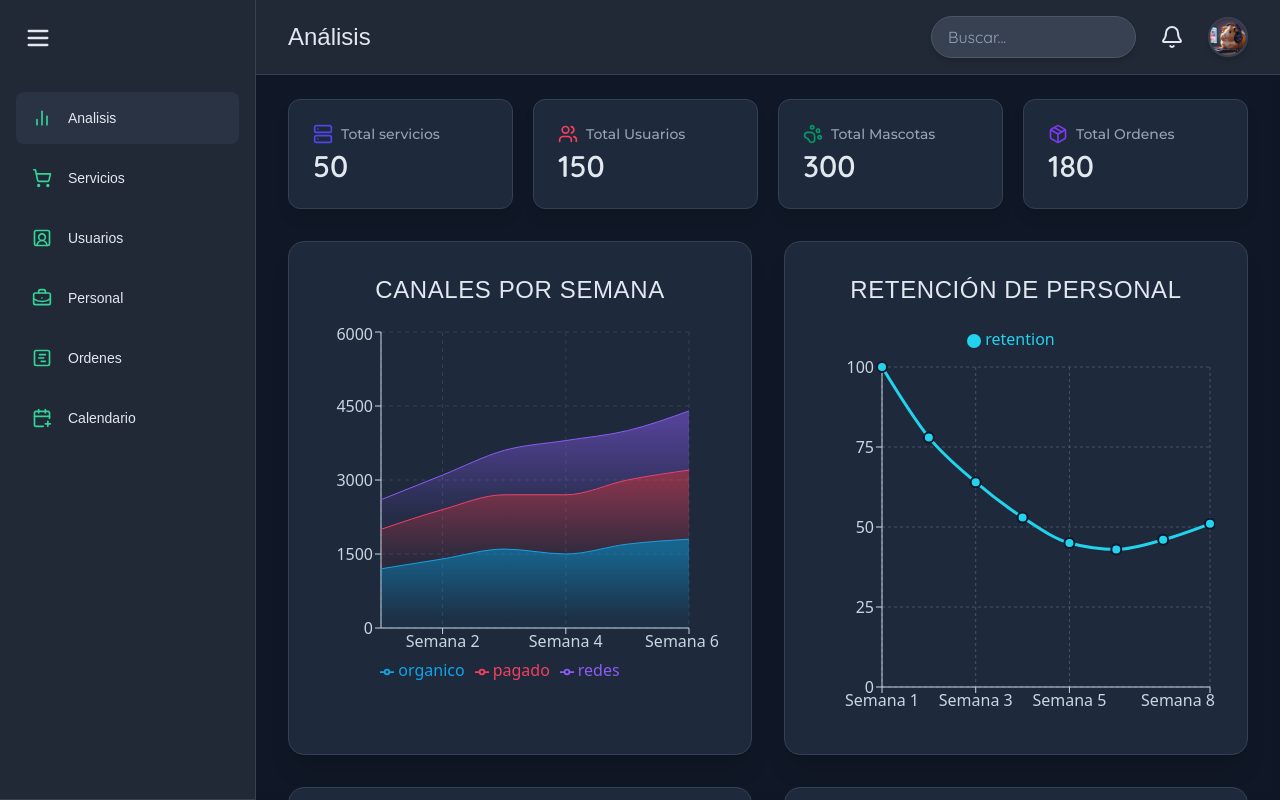
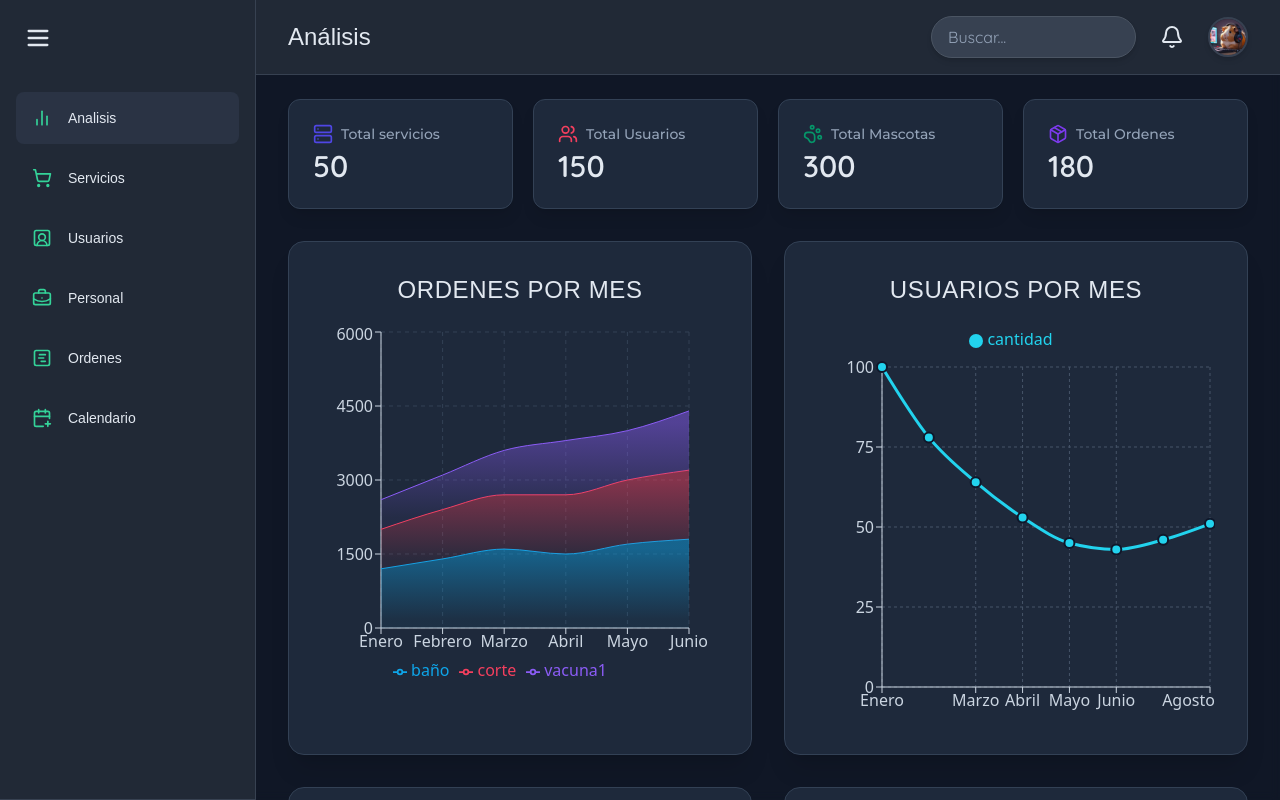
Before and after one commit to Jeremygim2002/01-dashboard-veterinario, a React (Vite) app: page / in a window 1280 px wide. Built offline with nearby package versions, Linux system fonts and the light colour scheme; a web font is replaced by a local one.

Commit message:
actualizar campo rol por especialidad en la tabla personal del frontend

```diff
--- a/src/components/analisis/GraficoAreas.jsx
+++ b/src/components/analisis/GraficoOrdenes.jsx
@@ -13,15 +13,15 @@ import {
 import Title from "../common/Titulo"
 
 const stackedData = [
-  { semana: "Semana 1", organico: 1200, pagado: 800, redes: 600 },
-  { semana: "Semana 2", organico: 1400, pagado: 1000, redes: 700 },
-  { semana: "Semana 3", organico: 1600, pagado: 1100, redes: 900 },
-  { semana: "Semana 4", organico: 1500, pagado: 1200, redes: 1100 },
-  { semana: "Semana 5", organico: 1700, pagado: 1300, redes: 1000 },
-  { semana: "Semana 6", organico: 1800, pagado: 1400, redes: 1200 },
+  { semana: "Enero", baño: 1200, corte: 800, vacuna1: 600 },
+  { semana: "Febrero", baño: 1400, corte: 1000, vacuna1: 700 },
+  { semana: "Marzo", baño: 1600, corte: 1100, vacuna1: 900 },
+  { semana: "Abril", baño: 1500, corte: 1200, vacuna1: 1100 },
+  { semana: "Mayo", baño: 1700, corte: 1300, vacuna1: 1000 },
+  { semana: "Junio", baño: 1800, corte: 1400, vacuna1: 1200 },
 ];
 
-const GraficoAreas = () => {
+const GraficoOrdenes = () => {
   return (
     <motion.div
       className="bg-slate-800 p-6 md:p-8 rounded-2xl shadow-xl border border-slate-700 transition-all duration-500"
@@ -29,7 +29,7 @@ const GraficoAreas = () => {
       animate={{ opacity: 1, scale: 1 }}
       transition={{ delay: 0.3, duration: 0.5, ease: "easeOut" }}
     >
-      <Title className="text-center tracking-wide mb-4" text="CANALES POR SEMANA" />
+      <Title className="text-center tracking-wide mb-4" text="ORDENES POR MES" />
       <div className="w-full h-[360px]">
         <ResponsiveContainer>
           <AreaChart data={stackedData} margin={{ top: 10, right: 30, left: 0, bottom: 0 }}>
@@ -60,9 +60,9 @@ const GraficoAreas = () => {
               labelStyle={{ color: "#E2E8F0", fontWeight: "600" }}
             />
             <Legend wrapperStyle={{ color: "#E2E8F0" }} />
-            <Area type="monotone" dataKey="organico" stackId="1" stroke="#0EA5E9" fill="url(#colorOrganico)" />
-            <Area type="monotone" dataKey="pagado" stackId="1" stroke="#F43F5E" fill="url(#colorPagado)" />
-            <Area type="monotone" dataKey="redes" stackId="1" stroke="#8B5CF6" fill="url(#colorRedes)" />
+            <Area type="monotone" dataKey="baño" stackId="1" stroke="#0EA5E9" fill="url(#colorOrganico)" />
+            <Area type="monotone" dataKey="corte" stackId="1" stroke="#F43F5E" fill="url(#colorPagado)" />
+            <Area type="monotone" dataKey="vacuna1" stackId="1" stroke="#8B5CF6" fill="url(#colorRedes)" />
           </AreaChart>
         </ResponsiveContainer>
       </div>
@@ -70,4 +70,4 @@ const GraficoAreas = () => {
   );
 };
 
-export default GraficoAreas;
+export default GraficoOrdenes;
--- a/src/components/analisis/GraficoServicios.jsx
+++ b/src/components/analisis/GraficoServicios.jsx
@@ -1,26 +1,32 @@
+// eslint-disable-next-line no-unused-vars
+import { motion } from "framer-motion";
 import {
-  LineChart,
-  Line,
-  XAxis,
-  YAxis,
-  CartesianGrid,
+  PieChart,
+  Pie,
+  Cell,
   Tooltip,
   Legend,
   ResponsiveContainer,
 } from "recharts";
-// eslint-disable-next-line no-unused-vars
-import { motion } from "framer-motion";
 import Title from "../common/Titulo"
 
-const userRetentionData = [
-  { name: "Semana 1", retention: 100 },
-  { name: "Semana 2", retention: 78 },
-  { name: "Semana 3", retention: 64 },
-  { name: "Semana 4", retention: 53 },
-  { name: "Semana 5", retention: 45 },
-  { name: "Semana 6", retention: 43 },
-  { name: "Semana 7", retention: 46 },
-  { name: "Semana 8", retention: 51 },
+const channelData = [
+  { name: "Consulta general y preventiva", value: 4200 },
+  { name: "Vacunación y desparasitación", value: 3000 },
+  { name: "Peluquería y estética", value: 2500 },
+  { name: "Fisioterapia y rehabilitación", value: 2000 },
+  { name: "Cirugías generales y especializadas", value: 1500 },
+  { name: "Hospitalización y cuidados intensivos", value: 1200 },
+];
+
+const COLORS = [
+  "#2563EB",
+  "#3B82F6",
+  "#60A5FA",
+  "#818CF8",
+  "#A78BFA",
+  "#C084FC",
+  "#E879F9",
 ];
 
 const GraficoServicios = () => {
@@ -29,54 +35,61 @@ const GraficoServicios = () => {
       className="bg-slate-800 p-6 md:p-8 rounded-2xl shadow-xl border border-slate-700 transition-all duration-500"
       initial={{ opacity: 0, scale: 0.9 }}
       animate={{ opacity: 1, scale: 1 }}
-      transition={{ delay: 0.3, duration: 0.6, ease: "easeOut" }}
+      transition={{ delay: 0.3, duration: 0.8, ease: "easeOut" }}
     >
-      <Title className="text-center tracking-wide mb-4" text="RETENCIÓN DE PERSONAL"/>
-      <div className="w-full h-[300px] sm:h-[350px] md:h-[400px]">
+      <Title className="text-center tracking-wide mb-4" text="SERVICIOS DISPONIBLES POR TIPO" />
+      <div className="w-full h-[320px] sm:h-[360px] md:h-[400px]">
         <ResponsiveContainer>
-          <LineChart data={userRetentionData}>
-            <CartesianGrid strokeDasharray="3 3" stroke="#475569" />
-            <XAxis dataKey="name" stroke="#CBD5E1" tick={{ fill: "#CBD5E1" }} />
-            <YAxis
-              stroke="#CBD5E1"
-              tick={{ fill: "#CBD5E1" }}
-              domain={[0, 100]}
-            />
+          <PieChart>
+            <Pie
+              data={channelData}
+              cx="45%"
+              cy="50%"
+              innerRadius={60}
+              outerRadius={100}
+              paddingAngle={3}
+              dataKey="value"
+              labelLine={false}
+              label={({ name, percent }) => (
+                <text
+                  style={{
+                    fill: "#CBD5E1",
+                    fontSize: "0.75rem",
+                    fontWeight: 500,
+                  }}
+                >
+                  {`${name}: ${(percent * 100).toFixed(1)}%`}
+                </text>
+              )}
+            >
+              {channelData.map((entry, index) => (
+                <Cell
+                  key={`cell-${index}`}
+                  fill={COLORS[index % COLORS.length]}
+                />
+              ))}
+            </Pie>
             <Tooltip
               contentStyle={{
-                backgroundColor: "#1E293B",
-                border: "1px solid #334155",
-                borderRadius: "10px",
+                backgroundColor: "#1e293b",
+                borderColor: "#475569",
+                borderRadius: "0.5rem",
               }}
-              itemStyle={{ color: "#22D3EE", fontWeight: 600 }}
-              labelStyle={{ color: "#E2E8F0", fontWeight: 500 }}
+              itemStyle={{ color: "#F8FAFC", fontWeight: "bold" }}
+              labelStyle={{ color: "#E2E8F0" }}
             />
             <Legend
-              verticalAlign="top"
-              height={40}
+              layout="vertical"
+              verticalAlign="middle"
+              align="right"
               iconType="circle"
-              wrapperStyle={{ color: "#E2E8F0" }}
+              wrapperStyle={{
+                color: "#E2E8F0",
+                fontSize: "0.875rem",
+                fontWeight: 500,
+              }}
             />
-            <Line
-              type="monotone"
-              dataKey="retention"
-              stroke="#22D3EE"
-              strokeWidth={3}
-              dot={{
-                r: 5,
-                fill: "#22D3EE",
-                stroke: "#0F172A",
-                strokeWidth: 2,
-              }}
-              activeDot={{
-                r: 8,
-                fill: "#22D3EE",
-                stroke: "#FACC15",
-                strokeWidth: 3,
-              }}
-              animationDuration={800}
-            />
-          </LineChart>
+          </PieChart>
         </ResponsiveContainer>
       </div>
     </motion.div>
--- /dev/null
+++ b/src/components/analisis/GraficoUsuarios.jsx
@@ -0,0 +1,86 @@
+import {
+  LineChart,
+  Line,
+  XAxis,
+  YAxis,
+  CartesianGrid,
+  Tooltip,
+  Legend,
+  ResponsiveContainer,
+} from "recharts";
+// eslint-disable-next-line no-unused-vars
+import { motion } from "framer-motion";
+import Title from "../common/Titulo"
+
+const userRetentionData = [
+  { name: "Enero", cantidad: 100 },
+  { name: "Febrero", cantidad: 78 },
+  { name: "Marzo", cantidad: 64 },
+  { name: "Abril", cantidad: 53 },
+  { name: "Mayo", cantidad: 45 },
+  { name: "Junio", cantidad: 43 },
+  { name: "Julio", cantidad: 46 },
+  { name: "Agosto", cantidad: 51 },
+];
+
+const GraficoUsuarios = () => {
+  return (
+    <motion.div
+      className="bg-slate-800 p-6 md:p-8 rounded-2xl shadow-xl border border-slate-700 transition-all duration-500"
+      initial={{ opacity: 0, scale: 0.9 }}
+      animate={{ opacity: 1, scale: 1 }}
+      transition={{ delay: 0.3, duration: 0.6, ease: "easeOut" }}
+    >
+      <Title className="text-center tracking-wide mb-4" text="USUARIOS POR MES "/>
+      <div className="w-full h-[300px] sm:h-[350px] md:h-[400px]">
+        <ResponsiveContainer>
+          <LineChart data={userRetentionData}>
+            <CartesianGrid strokeDasharray="3 3" stroke="#475569" />
+            <XAxis dataKey="name" stroke="#CBD5E1" tick={{ fill: "#CBD5E1" }} />
+            <YAxis
+              stroke="#CBD5E1"
+              tick={{ fill: "#CBD5E1" }}
+              domain={[0, 100]}
+            />
+            <Tooltip
+              contentStyle={{
+                backgroundColor: "#1E293B",
+                border: "1px solid #334155",
+                borderRadius: "10px",
+              }}
+              itemStyle={{ color: "#22D3EE", fontWeight: 600 }}
+              labelStyle={{ color: "#E2E8F0", fontWeight: 500 }}
+            />
+            <Legend
+              verticalAlign="top"
+              height={40}
+              iconType="circle"
+              wrapperStyle={{ color: "#E2E8F0" }}
+            />
+            <Line
+              type="monotone"
+              dataKey="cantidad"
+              stroke="#22D3EE"
+              strokeWidth={3}
+              dot={{
+                r: 5,
+                fill: "#22D3EE",
+                stroke: "#0F172A",
+                strokeWidth: 2,
+              }}
+              activeDot={{
+                r: 8,
+                fill: "#22D3EE",
+                stroke: "#FACC15",
+                strokeWidth: 3,
+              }}
+              animationDuration={800}
+            />
+          </LineChart>
+        </ResponsiveContainer>
+      </div>
+    </motion.div>
+  );
+};
+
+export default GraficoUsuarios;
--- a/src/pages/PaginaAnalisis.jsx
+++ b/src/pages/PaginaAnalisis.jsx
@@ -1,24 +1,23 @@
 import Header from "../components/common/Header";
 import StatCardsGroup from "../components/common/StatCardsGroup";
-import GraficoCircular from "../components/analisis/GraficoCircular";
 import GraficoServicios from "../components/analisis/GraficoServicios";
-import GraficoBarrasApilado from "../components/analisis/GraficoBarrasApilado";
-import GraficoAreas from "../components/analisis/GraficoAreas";
+import GraficoUsuarios from "../components/analisis/GraficoUsuarios";
+import GraficoPersonal from "../components/analisis/GraficoPersonal";
+import GraficoOrdenes from "../components/analisis/GraficoOrdenes";
 
 const PaginaAnalisis = () => {
   return (
     <div className="flex-1 overflow-auto relative z-10">
       <Header title="Análisis" />
       <main className="max-w-7xl mx-auto py-6 px-4 lg:px-8 space-y-8">
-        {/* Tarjetas de estadísticas generales */}
+
         <StatCardsGroup />
 
-        {/* Gráficos principales */}
         <div className="grid grid-cols-1 md:grid-cols-2 gap-8">
-          <GraficoAreas />
+          <GraficoOrdenes />
+          <GraficoUsuarios />
+          <GraficoPersonal />
           <GraficoServicios />
-          <GraficoBarrasApilado />
-          <GraficoCircular />
         </div>
       </main>
     </div>
```
Also changed, not shown: src/components/analisis/GraficoCircular.jsx (deleted, +0 -99 lines), src/components/analisis/GraficoPersonal.jsx (renamed from src/components/analisis/GraficoBarrasApilado.jsx, +15 -15 lines), src/components/personal/TablaPersonal.jsx (+6 -6 lines).
